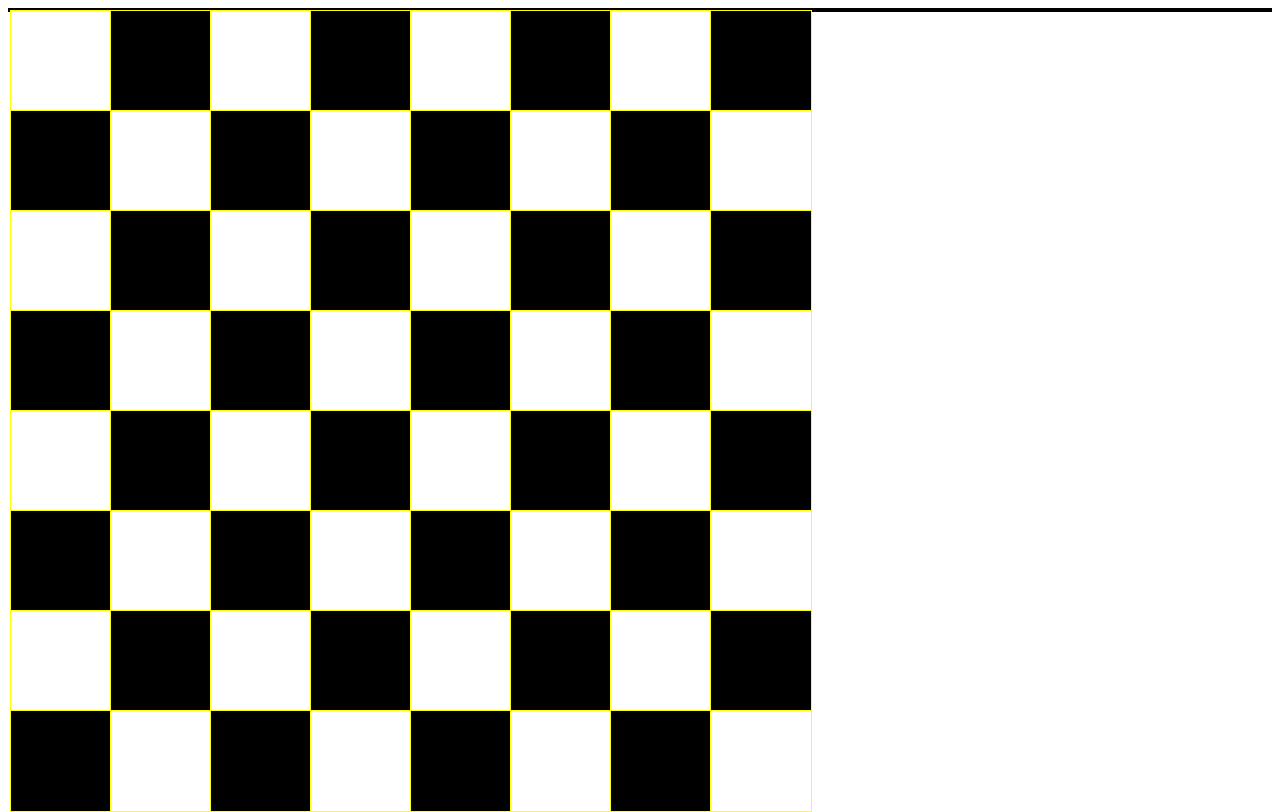
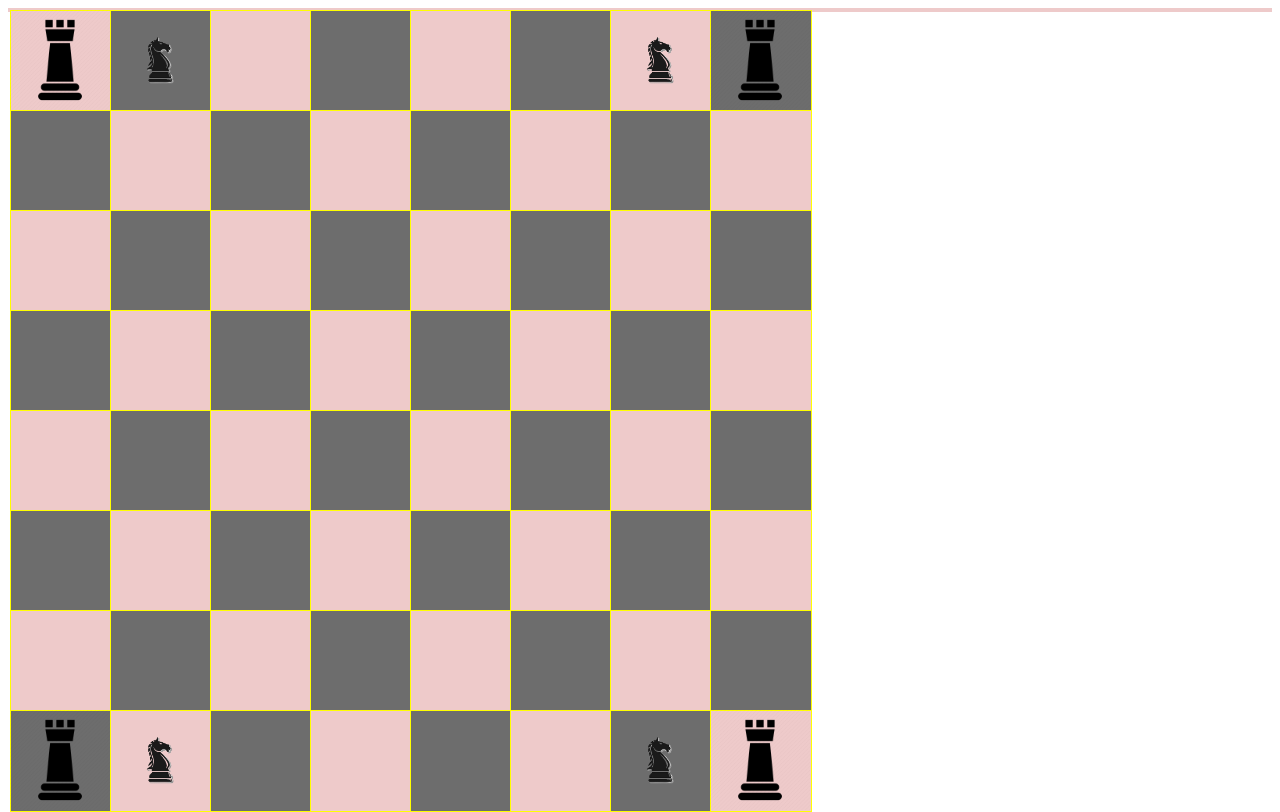
Before and after one commit to abhhii-k/Chess_board, a plain HTML site: page index.html in a window 1280 px wide. Drawn offline with Linux system fonts and the light colour scheme.

Commit message:
2 Chess coins added

```diff
--- /dev/null
+++ b/assets/script.js
@@ -0,0 +1,6 @@
+let initialMap = new Map;
+initialMap.set("E1",[10,20]);
+
+let pos = initialMap.get("E1");
+console.log(pos);
+console.log(pos[0]);
--- a/index.html
+++ b/index.html
@@ -8,7 +8,7 @@
     <style>
         .container{
             position: relative;
-            border: 2px solid black;
+            border: 2px solid #eecaca;
         }
         .relative{
             position: relative;
@@ -18,6 +18,11 @@
         }
         .block{
             border: 1px solid yellow;
+        }
+        .coin{
+            /* background-color: peru; */
+            /* border: 1px solid black; */
+            color: white;
         }
 
 
@@ -49,6 +54,25 @@
                 containerObj : document.querySelector(".container")
             };
 
+            let initialMap = new Map;
+            initialMap.set("E11",[0,0]);
+            initialMap.set("E12",[0,7]);
+            initialMap.set("E21",[7,7]);
+            initialMap.set("E22",[7,0]);
+            initialMap.set("H11",[0,1]);
+            initialMap.set("H12",[0,6]);
+            initialMap.set("H21",[7,1]);
+            initialMap.set("H22",[7,6]);
+
+            let assetMap = new Map
+            assetMap.set("E","assets/Elephant.webp");
+            assetMap.set("H","assets/horse.png")
+
+            // const imgElephant = new Image;
+            // imgElephant.src = "assets\Elephant.webp";
+
+
+
             const drawArr = mapStr =>{
                 let map = [];
                 let rowArr =  mapStr.split("\n");
@@ -75,10 +99,10 @@
                             blockObj.style.top = topOffset+"px";
                             blockObj.style.left = leftOffset+"px";
                             if(col == "W"){
-                                blockObj.style.background="white";
+                                blockObj.style.background="#eecaca";
                             }
                             else{
-                                blockObj.style.background="black";
+                                blockObj.style.background="#6d6d6d";
                             }
                             leftOffset += constants.blockWeight;
 
@@ -90,7 +114,36 @@
 
             let arrStr=drawArr(worldMapStr);
             drawblock(arrStr);
+            intial_adding();
 
+            function addCoins(coinName,coinImg){
+                console.log("add coin function called");
+
+                let pos = initialMap.get(coinName)
+                console.log(pos[0] + pos[1])
+
+                let eImg = new Image(constants.blockWeight,constants.blockHeight);
+                eImg.src = assetMap.get(coinImg);
+                eImg.style.zIndex =100;
+                eImg.classList.add("absolute");
+                eImg.classList.add("coin");
+                eImg.style.top = (pos[0])*constants.blockHeight+"px";
+                eImg.style.left = (pos[1])*constants.blockWeight+"px";
+
+                constants.containerObj.appendChild(eImg);
+
+            }
+
+            function intial_adding(){
+                addCoins("E11","E");
+                addCoins("E12","E");
+                addCoins("E21","E");
+                addCoins("E22","E");
+                addCoins("H11","H");
+                addCoins("H12","H");
+                addCoins("H21","H");
+                addCoins("H22","H");
+            }
 
 
 
```
Also changed, not shown: assets/Elephant.webp (added), assets/horse.png (added).
